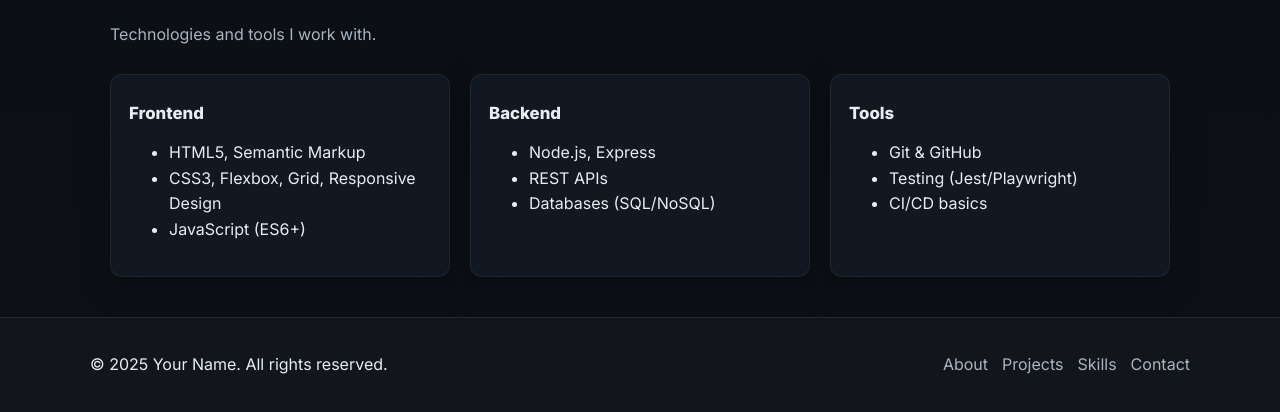
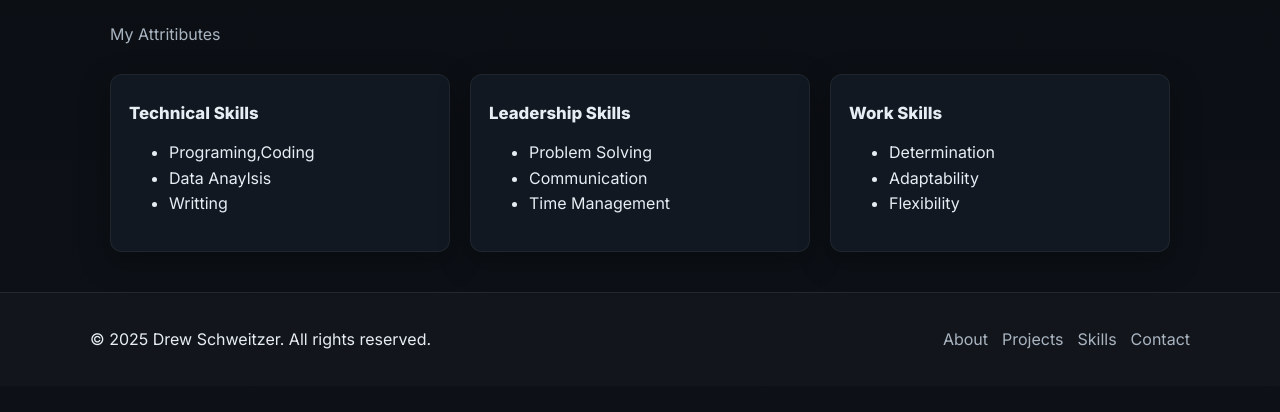
Before and after one commit to ds2436/a3, a plain HTML site: page skills.html in a window 1280 px wide. Shown: the part 170-582 px from the top of the page. Drawn offline with Linux system fonts and the light colour scheme.

Commit message:
Update skills.html

```diff
--- a/skills.html
+++ b/skills.html
@@ -34,33 +34,33 @@
     <main id="main-content" class="container">
         <header class="page-header">
             <h1>Skills</h1>
-            <p class="lead">Technologies and tools I work with.</p>
+            <p class="lead">My Attritibutes</p>
         </header>
 
         <section class="grid three" aria-labelledby="tech-heading">
             <h2 id="tech-heading" class="sr-only">Technical Skills</h2>
             <article class="card">
-                <h3>Frontend</h3>
+                <h3>Technical Skills</h3>
                 <ul>
-                    <li>HTML5, Semantic Markup</li>
-                    <li>CSS3, Flexbox, Grid, Responsive Design</li>
-                    <li>JavaScript (ES6+)</li>
+                    <li>Programing,Coding</li>
+                    <li>Data Anaylsis</li>
+                    <li>Writting</li>
                 </ul>
             </article>
             <article class="card">
-                <h3>Backend</h3>
+                <h3>Leadership Skills</h3>
                 <ul>
-                    <li>Node.js, Express</li>
-                    <li>REST APIs</li>
-                    <li>Databases (SQL/NoSQL)</li>
+                    <li>Problem Solving</li>
+                    <li>Communication</li>
+                    <li>Time Management</li>
                 </ul>
             </article>
             <article class="card">
-                <h3>Tools</h3>
+                <h3>Work Skills</h3>
                 <ul>
-                    <li>Git & GitHub</li>
-                    <li>Testing (Jest/Playwright)</li>
-                    <li>CI/CD basics</li>
+                    <li>Determination</li>
+                    <li>Adaptability</li>
+                    <li>Flexibility</li>
                 </ul>
             </article>
         </section>
@@ -68,7 +68,7 @@
 
     <footer class="site-footer">
         <div class="container footer-inner">
-            <p>© <span id="year"></span> Your Name. All rights reserved.</p>
+            <p>© <span id="year"></span> Drew Schweitzer. All rights reserved.</p>
             <nav aria-label="Footer">
                 <ul>
                     <li><a href="about.html">About</a></li>
```
